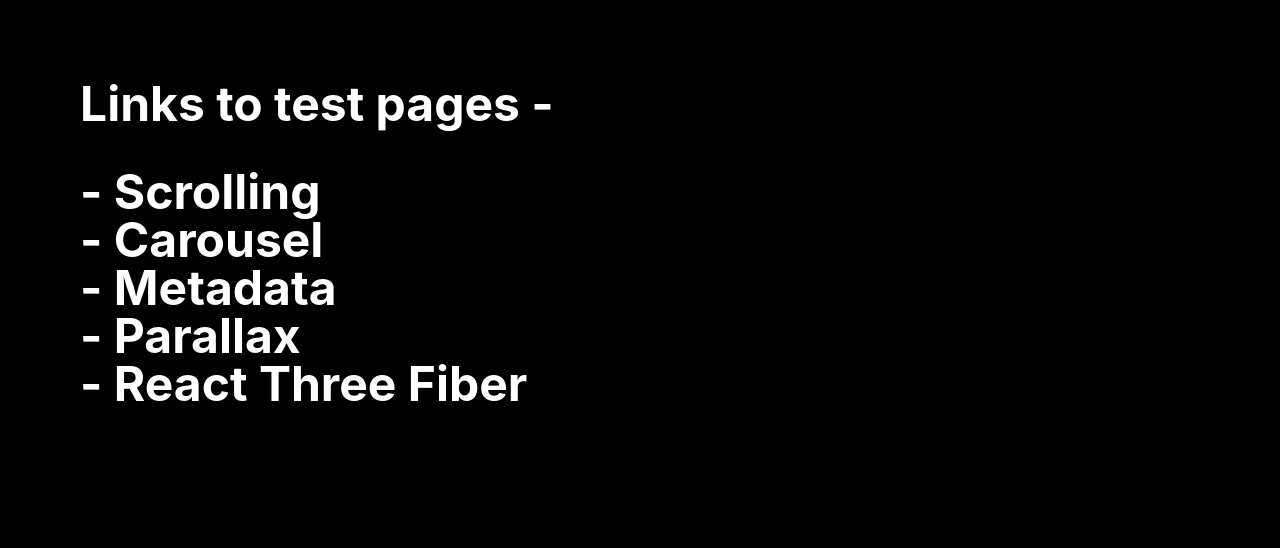
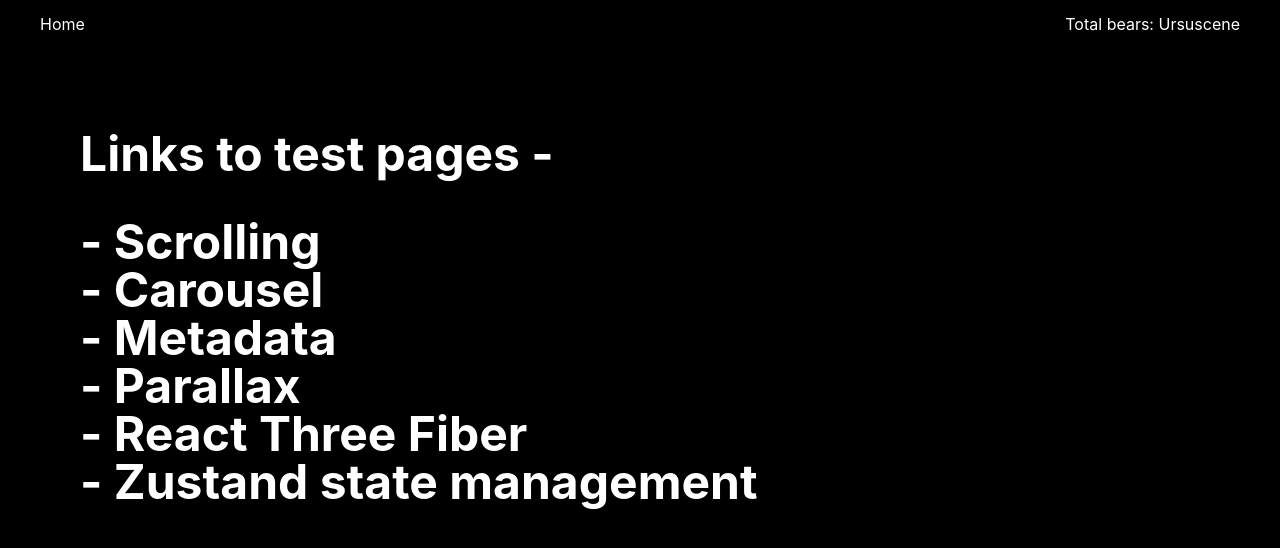
Before and after one commit to beaumontyun/frontend-testing, a Next.js app: page / in a window 1280 px wide. Shown: the top 548 px of the page. Built offline with nearby package versions, Linux system fonts and the light colour scheme.

Commit message:
Adding zustand state management

```diff
--- /dev/null
+++ b/components/Header.js
@@ -0,0 +1,37 @@
+import useCount from "../store/store";
+import { useState, useEffect } from 'react'
+import Link from 'next/link'
+
+const useHasHydrated = () => {
+    const [hasHydrated, setHasHydrated] = useState(false);
+
+    useEffect(() => {
+      setHasHydrated(true);
+    }, []);
+
+    return hasHydrated;
+  };
+
+const Header = () => {
+    const hasHydrated = useHasHydrated();
+    const count = useCount((state) => state.count);
+
+    const [myCount, setMyCount] = useState();
+
+    useEffect(() => {
+        setMyCount(count);
+    }, [count]);
+
+    return (
+        <div className="w-full bg-black py-4">
+            <div className="flex justify-between mx-auto gap-20 px-10 text-white">
+                <Link href='/'>Home</Link>
+                    <div>
+                        Total bears: { hasHydrated && count <= 0 ? "Ursuscene" : hasHydrated && count}
+                    </div>
+            </div>
+        </div>
+    )
+}
+
+export default Header;
--- a/package.json
+++ b/package.json
@@ -18,7 +18,8 @@
     "react-dom": "18.1.0",
     "react-scroll-parallax": "^3.2.0",
     "react-spring": "^9.4.5",
-    "three": "^0.141.0"
+    "three": "^0.141.0",
+    "zustand": "^4.0.0-rc.1"
   },
   "devDependencies": {
     "autoprefixer": "^10.4.5",
--- a/pages/_app.js
+++ b/pages/_app.js
@@ -2,12 +2,14 @@
 import ScrollObserver from '../components/scrollObserver'
 import { ParallaxProvider } from "react-scroll-parallax"
 import { AnimatePresence } from "framer-motion"
+import Header from '../components/Header'
 
 function MyApp({ Component, pageProps }) {
   return (
     <AnimatePresence exitBeforeEnter>
       <ParallaxProvider>
         <ScrollObserver>
+          <Header />
           <Component {...pageProps} />
         </ScrollObserver>
       </ParallaxProvider>
--- a/pages/index.js
+++ b/pages/index.js
@@ -79,6 +79,13 @@
           >
             <Link href="/threefiber">- React Three Fiber</Link>
           </motion.div>
+          <motion.div
+            variants={fadeInUp}
+            whileHover={{ scale: 1.01 }}
+            whileTap={{ scale: 0.99 }}
+          >
+            <Link href="/zustand">- Zustand state management</Link>
+          </motion.div>
         </motion.div>
       </div>
     </motion.div>
--- a/pages/threefiber.js
+++ b/pages/threefiber.js
@@ -4,16 +4,50 @@
 import { useSpring, a } from '@react-spring/three'
 import { motion } from "framer-motion";
 
+// Our custom easing
+let easing = [0.6, -0.05, 0.01, 0.99];
+
+// animate: defines animation
+// initial: defines initial state of animation or stating point.
+// exit: defines animation when component exits
+
+// Custom variant
+const fadeInUp = {
+  initial: {
+    y: 60,
+    opacity: 0,
+    transition: { duration: 0.6, ease: easing }
+  },
+  animate: {
+    y: 0,
+    opacity: 1,
+    transition: {
+      duration: 0.6,
+      ease: easing
+    }
+  }
+};
+
+const stagger = {
+  animate: {
+    transition: {
+      staggerChildren: 0.1
+    }
+  }
+};
+
 softShadows();
 
 const Threefiber = () => {
     return (
-        <motion.div initial={{ opacity: 0 }}
-        animate={{ opacity: 1 }} exit={{ opacity: 0 }}>
+        <motion.div initial='initial' animate='animate' exit={{ opacity: 0 }}>
         <div className="bg-white fixed w-[100vw] h-[100vh] m-0 p-0 box-border flex flex-row gap-3">
-            <div className='text-center w-[40%] self-center'>
-                <p className='w-[80%] mx-auto font-bold text-xl uppercase'>This is a box <br /> an ultra awesome box <br />Try moving it </p>
-            </div>
+            <motion.div variants={stagger}
+            className='text-center w-[40%] self-center'>
+                <motion.div variants={fadeInUp} className='w-[80%] mx-auto font-bold text-xl uppercase'>This is a box</motion.div>
+                <motion.div variants={fadeInUp} className='w-[80%] mx-auto font-bold text-xl uppercase'>an ultra awesome box</motion.div>
+                <motion.div variants={fadeInUp} className='w-[80%] mx-auto font-bold text-xl uppercase'>Try moving it </motion.div>
+            </motion.div>
             <Canvas>
                 <ambientLight />
                 <pointLight position={[10, 10, 10]} />
--- /dev/null
+++ b/pages/zustand.js
@@ -0,0 +1,79 @@
+// import create from 'zustand'
+// import { persist } from 'zustand/middleware'
+
+// const useStore = create(
+//     persist(
+//         (set, get) => ({
+//             count: 1,
+//             increment: () => set({
+//                 count: get().count + 1
+//             }),
+//             resetState: () => set( {
+//                 count: get().count = 1
+//             })
+//         }),
+//         {
+//             name: 'count-storage',
+//             getStorage: () => localStorage,
+//         }
+//     )
+// )
+
+// const Counter = () => {
+//     const { count, increment, resetState } = useStore()
+
+//     return (
+//         <div className='text-white flex flex-col gap-5 w-fit border-2 border-white p-3 rounded-md mx-auto'>
+//             <p className='mx-auto font-bold text-xl'>{ count }</p>
+//             <div className='grid grid-cols-2 gap-3'>
+//             <button className='border-2 border-white p-2 rounded-xl' onClick={ increment }>one up</button>
+//             <button className='border-2 border-white p-2 rounded-xl' onClick={ resetState }>reset</button>
+//             <button>clear storage</button>
+//             </div>
+//         </div>
+//     )
+// }
+
+import useCount from "../store/store"
+import { useState, useEffect } from "react";
+
+const useHasHydrated = () => {
+    const [hasHydrated, setHasHydrated] = useState(false);
+
+    useEffect(() => {
+      setHasHydrated(true);
+    }, []);
+
+    return hasHydrated;
+  };
+
+const Zustand = () => {
+    const hasHydrated = useHasHydrated();
+    const count = useCount((state) => state.count)
+    const increment = useCount((state) => state.increment)
+    const decrement = useCount((state) => state.decrement)
+    const reset = useCount((state) => state.reset)
+
+    return (
+        <div className='m-20 flex flex-col gap-5'>
+            <p className='text-white text-center font-bold text-2xl mb-20'>Zustand state management test</p>
+            <p className='text-white text-center font-bold text-lg'>Add bears to the forest:</p>
+            <div className='text-white flex flex-col gap-5 w-80 border-2 border-white p-3 rounded-md mx-auto'>
+                    <p className='mx-auto font-bold text-xl'>{ hasHydrated && count <= 0 ? "Bears are currently extinct" : `There are ${hasHydrated && count} bears`}</p>
+                <div className='grid grid-cols-2 gap-3'>
+                    <button className='border-2 border-white p-2 rounded-xl' onClick={increment}>one up</button>
+                    <button className='border-2 border-white p-2 rounded-xl' onClick={decrement}>one down</button>
+                    <button className='border-2 border-white p-2 rounded-xl' onClick={reset}>Exterminate</button>
+                </div>
+            </div>
+            <p className='w-80 text-white mx-auto text-center font-bold text-lg mt-20'>Can you see how many bears after you refreshed the website?</p>
+            <footer className='bottom-10 fixed text-white'>
+                <p className="">
+                    <a href="https://github.com/pmndrs/zustand"> Zustand github</a>
+                </p>
+            </footer>
+        </div>
+    );
+}
+
+export default Zustand;
--- /dev/null
+++ b/store/store.js
@@ -0,0 +1,22 @@
+import create from 'zustand'
+import { persist } from 'zustand/middleware'
+
+const useCount = create(
+    persist(
+        (set, get) => ({
+            count: 0,
+            increment: () => set({
+                count: get().count + 1
+            }),
+            decrement: () => set({
+                count: get().count - 1
+            }),
+            reset: () => set({
+                count: 0
+            })
+        }),
+        { name: "counter" }
+    )
+)
+
+export default useCount;
```
Also changed, not shown: 2 other files (tests, documents, lock files or other folders).
